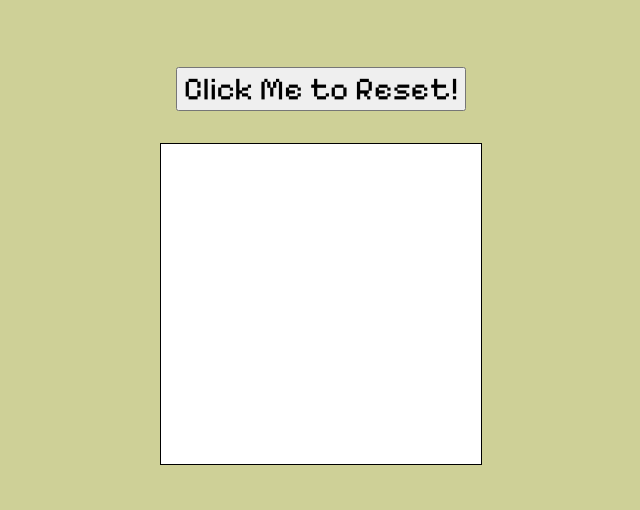
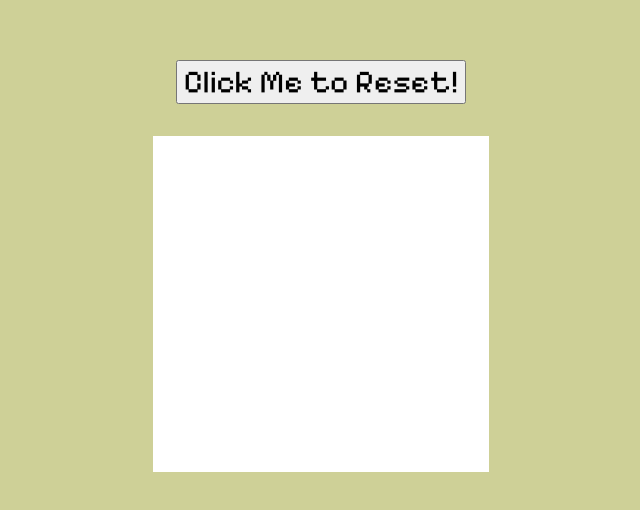
Before and after one commit to khairul247/etch-a-sketch, a plain HTML site: page index.html in a window 1280 px wide. Shown: the part 142-652 px from the top of the page, without its empty margins (319-959 px from the left). Drawn offline with Linux system fonts and the light colour scheme.

Commit message:
Change border style

```diff
--- a/styles.css
+++ b/styles.css
@@ -16,7 +16,7 @@ body {
     width: 320px;
     height: 320px;
     flex-wrap: wrap;
-    border: 1px solid black;
+    border: 8px solid white;
 }
 
 button{
```
